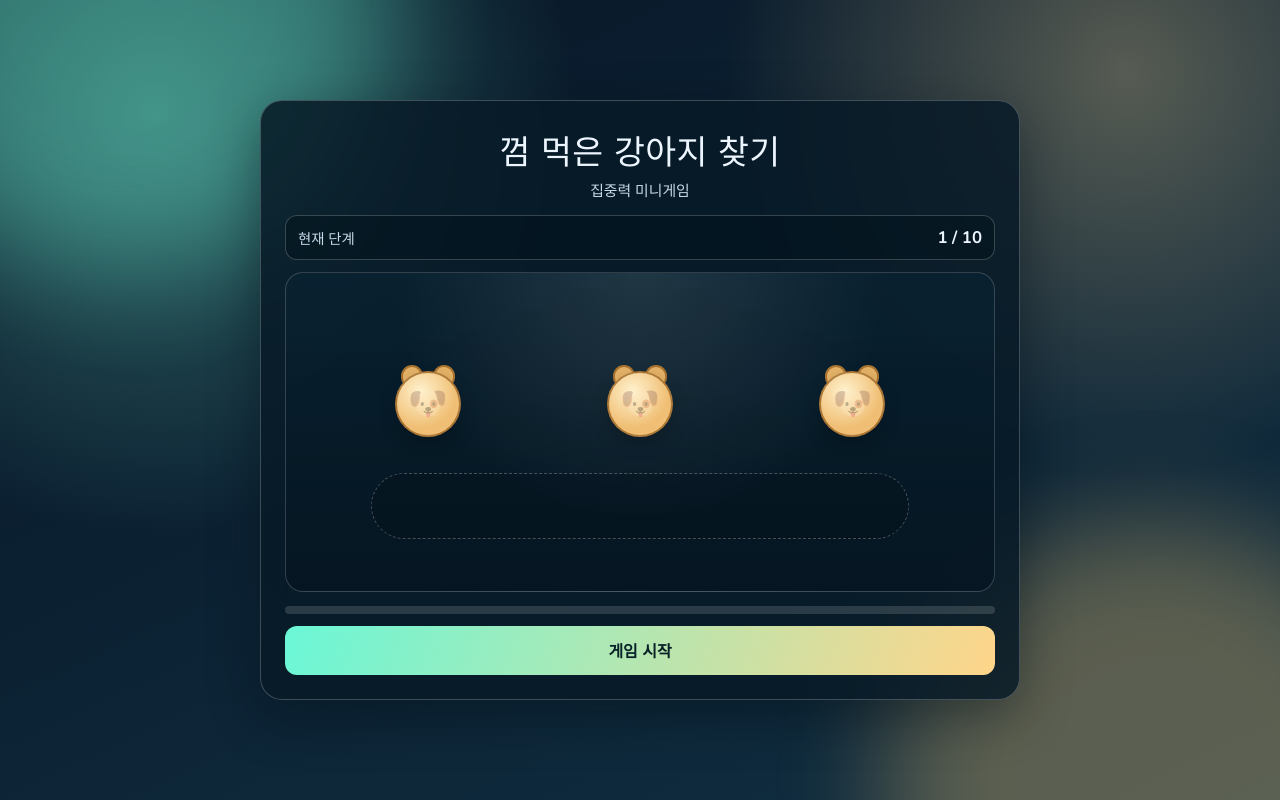
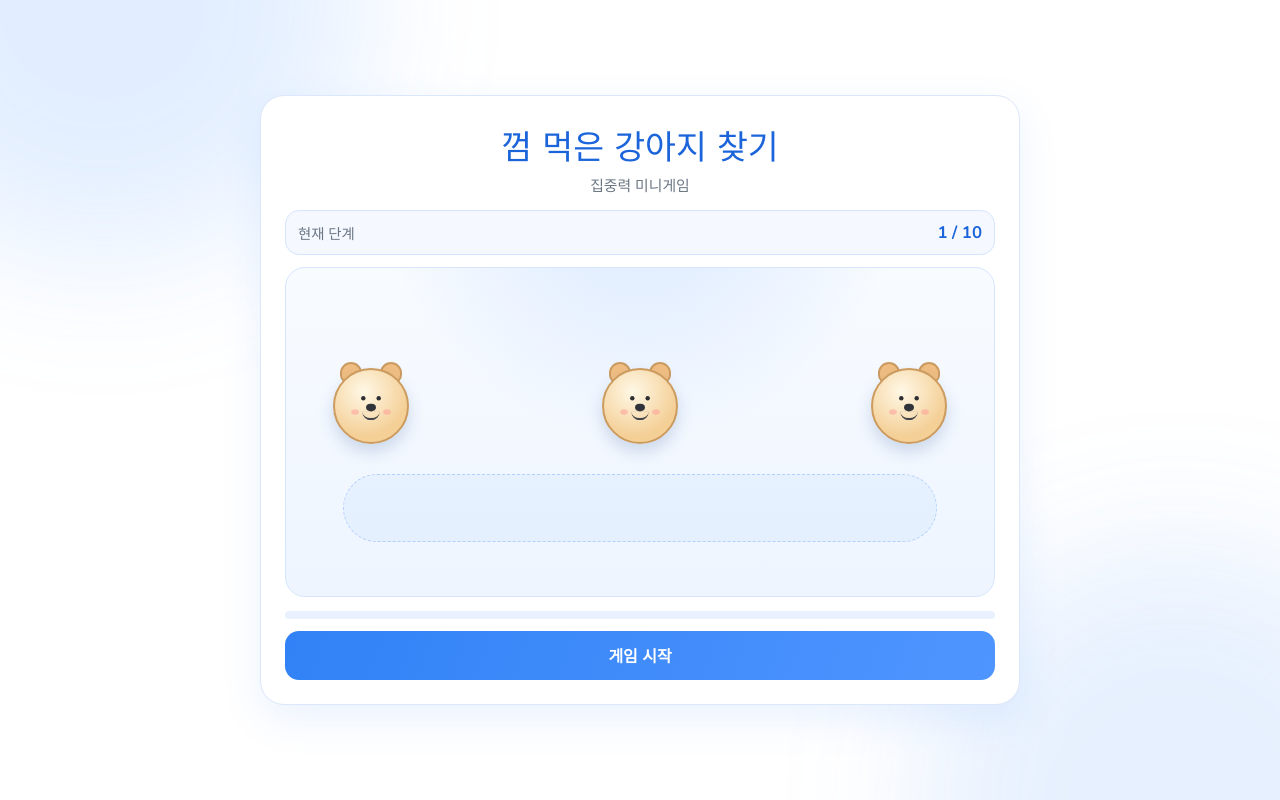
Before and after one commit to MichaelCho-haman/catching_puppy, a React (Vite) app: page / in a window 1280 px wide. Built offline with nearby package versions, Linux system fonts and the light colour scheme.

Commit message:
style: emphasize puppy face and switch to toss blue tone

```diff
--- a/src/App.css
+++ b/src/App.css
@@ -1,12 +1,12 @@
 :root {
-  --bg-a: #081626;
-  --bg-b: #102f42;
-  --neon-a: #7ef4d5;
-  --neon-b: #ffe09c;
-  --card: rgba(8, 26, 39, 0.86);
-  --card-border: rgba(255, 255, 255, 0.22);
-  --text-main: #edf6ff;
-  --text-sub: #c7d8e7;
+  --toss-blue-700: #1b64da;
+  --toss-blue-600: #3182f6;
+  --toss-blue-500: #4f95ff;
+  --toss-blue-100: #e8f3ff;
+  --toss-blue-50: #f5f9ff;
+  --line: #dbe7fb;
+  --text-main: #191f28;
+  --text-sub: #6b7684;
 }
 
 .app-shell {
@@ -15,10 +15,7 @@
   align-items: center;
   justify-content: center;
   padding: 12px;
-  background:
-    radial-gradient(circle at 12% 14%, rgba(126, 244, 213, 0.35), transparent 32%),
-    radial-gradient(circle at 88% 9%, rgba(255, 224, 156, 0.31), transparent 30%),
-    linear-gradient(155deg, var(--bg-a), var(--bg-b));
+  background: #ffffff;
   color: var(--text-main);
   position: relative;
   overflow: hidden;
@@ -26,38 +23,34 @@
 
 .aurora {
   position: absolute;
-  width: 42vmax;
-  height: 42vmax;
+  width: 40vmax;
+  height: 40vmax;
   border-radius: 50%;
-  filter: blur(56px);
-  opacity: 0.32;
+  filter: blur(72px);
   pointer-events: none;
-  animation: float 9s ease-in-out infinite;
 }
 
 .aurora-a {
-  background: #6af7d7;
+  background: rgba(79, 149, 255, 0.16);
   top: -20vmax;
   left: -12vmax;
 }
 
 .aurora-b {
-  background: #ffce77;
+  background: rgba(49, 130, 246, 0.12);
   bottom: -20vmax;
-  right: -11vmax;
-  animation-delay: -3s;
+  right: -12vmax;
 }
 
 .game-card {
-  width: min(480px, 100%);
-  backdrop-filter: blur(14px);
-  background: var(--card);
-  border: 1px solid var(--card-border);
-  border-radius: 22px;
+  width: min(500px, 100%);
+  background: #ffffff;
+  border: 1px solid var(--line);
+  border-radius: 24px;
   padding: 16px;
-  box-shadow: 0 16px 50px rgba(2, 12, 20, 0.4);
+  box-shadow: 0 14px 40px rgba(49, 130, 246, 0.1);
   position: relative;
-  z-index: 2;
+  z-index: 1;
 }
 
 .header {
@@ -66,8 +59,8 @@
 
 .header h1 {
   margin: 0;
-  font-size: clamp(1.45rem, 6vw, 2.1rem);
-  letter-spacing: 0.01em;
+  font-size: clamp(1.5rem, 6vw, 2.1rem);
+  color: var(--toss-blue-700);
 }
 
 .description {
@@ -78,10 +71,10 @@
 
 .stage-row {
   margin-top: 14px;
-  border: 1px solid rgba(255, 255, 255, 0.2);
-  border-radius: 12px;
+  border: 1px solid #d6e5ff;
+  border-radius: 14px;
   padding: 10px 12px;
-  background: rgba(2, 16, 26, 0.45);
+  background: var(--toss-blue-50);
   display: flex;
   align-items: center;
   justify-content: space-between;
@@ -94,34 +87,35 @@
 
 .stage-row strong {
   font-size: 1.05rem;
+  color: var(--toss-blue-700);
 }
 
 .board {
   margin-top: 12px;
   position: relative;
-  min-height: 300px;
-  border-radius: 18px;
-  border: 1px solid rgba(255, 255, 255, 0.18);
+  min-height: 304px;
+  border-radius: 20px;
+  border: 1px solid #d6e5ff;
   background:
-    radial-gradient(circle at 50% 0%, rgba(255, 255, 255, 0.1), transparent 52%),
-    linear-gradient(180deg, rgba(10, 35, 51, 0.7), rgba(5, 21, 33, 0.82));
+    radial-gradient(circle at 50% -30%, rgba(79, 149, 255, 0.2), transparent 48%),
+    linear-gradient(180deg, #f8fbff, #eef5ff);
   overflow: hidden;
 }
 
 .track {
   position: absolute;
-  left: 12%;
-  right: 12%;
-  top: 186px;
-  height: 62px;
+  left: 8%;
+  right: 8%;
+  top: 190px;
+  height: 64px;
   border-radius: 999px;
-  border: 1px dashed rgba(255, 255, 255, 0.26);
-  background: rgba(0, 0, 0, 0.12);
+  border: 1px dashed #b4cffb;
+  background: rgba(49, 130, 246, 0.05);
 }
 
 .dog-character {
   position: absolute;
-  top: 92px;
+  top: 88px;
   transform: translateX(-50%);
   border: none;
   background: transparent;
@@ -148,15 +142,15 @@
 }
 
 .puppy {
-  width: 58px;
-  height: 58px;
+  width: 62px;
+  height: 62px;
   border-radius: 50%;
-  background: radial-gradient(circle at 38% 30%, #fff2ce, #f0bf75 62%);
-  border: 2px solid rgba(146, 90, 26, 0.7);
+  background: radial-gradient(circle at 40% 30%, #fff8e6, #f4cf96 68%);
+  border: 2px solid #cc9b5f;
   display: grid;
   place-items: center;
   position: relative;
-  box-shadow: 0 8px 18px rgba(0, 0, 0, 0.2);
+  box-shadow: 0 8px 16px rgba(30, 73, 140, 0.18);
 }
 
 .puppy::before,
@@ -166,31 +160,98 @@
   top: -8px;
   width: 18px;
   height: 18px;
-  border-radius: 50% 50% 42% 42%;
-  background: #e4b267;
-  border: 2px solid rgba(146, 90, 26, 0.7);
+  border-radius: 55% 55% 45% 45%;
+  background: #f0be82;
+  border: 2px solid #cc9b5f;
   z-index: -1;
 }
 
 .puppy::before {
-  left: 4px;
+  left: 5px;
 }
 
 .puppy::after {
-  right: 4px;
+  right: 5px;
 }
 
-.puppy-emoji {
-  font-size: 1.8rem;
-  line-height: 1;
+.puppy-face {
+  width: 36px;
+  height: 30px;
+  position: relative;
+}
+
+.puppy-eyes {
+  position: absolute;
+  top: 6px;
+  left: 50%;
+  width: 22px;
+  height: 4px;
+  transform: translateX(-50%);
+}
+
+.puppy-eyes::before,
+.puppy-eyes::after {
+  content: '';
+  position: absolute;
+  width: 4px;
+  height: 4px;
+  border-radius: 50%;
+  background: #2e2f33;
+}
+
+.puppy-eyes::before {
+  left: 2px;
+}
+
+.puppy-eyes::after {
+  right: 2px;
+}
+
+.puppy-nose {
+  position: absolute;
+  left: 50%;
+  top: 13px;
+  width: 9px;
+  height: 7px;
+  transform: translateX(-50%);
+  border-radius: 50% 50% 55% 55%;
+  background: #30343a;
+}
+
+.puppy-mouth {
+  position: absolute;
+  left: 50%;
+  top: 20px;
+  width: 16px;
+  height: 8px;
+  transform: translateX(-50%);
+  border-bottom: 2px solid #43474d;
+  border-radius: 0 0 10px 10px;
+}
+
+.puppy-blush {
+  position: absolute;
+  top: 18px;
+  width: 7px;
+  height: 5px;
+  border-radius: 50%;
+  background: rgba(255, 144, 144, 0.45);
+}
+
+.puppy-blush.left {
+  left: 0;
+}
+
+.puppy-blush.right {
+  right: 0;
 }
 
 .dog-character.picked .puppy {
-  box-shadow: 0 0 0 3px rgba(250, 157, 61, 0.35), 0 8px 18px rgba(0, 0, 0, 0.2);
+  box-shadow: 0 0 0 3px rgba(255, 176, 86, 0.45), 0 8px 16px rgba(30, 73, 140, 0.18);
 }
 
 .dog-character.target .puppy {
-  box-shadow: 0 0 0 3px rgba(18, 194, 142, 0.35), 0 8px 18px rgba(0, 0, 0, 0.2);
+  box-shadow: 0 0 0 3px rgba(49, 130, 246, 0.45), 0 8px 16px rgba(30, 73, 140, 0.2);
 }
 
 .target-badge {
@@ -198,8 +259,8 @@
   padding: 2px 8px;
   border-radius: 999px;
   font-size: 0.72rem;
-  color: #fff;
-  background: linear-gradient(90deg, #03a472, #19ca93);
+  color: #ffffff;
+  background: linear-gradient(90deg, var(--toss-blue-600), var(--toss-blue-500));
 }
 
 .bone {
@@ -218,13 +279,13 @@
   height: 8px;
   border-radius: 999px;
   overflow: hidden;
-  background: rgba(255, 255, 255, 0.14);
+  background: #e9f1ff;
 }
 
 .progress-bar {
   height: 100%;
   border-radius: inherit;
-  background: linear-gradient(90deg, var(--neon-a), var(--neon-b));
+  background: linear-gradient(90deg, var(--toss-blue-600), var(--toss-blue-500));
   transition: width 0.04s linear;
 }
 
@@ -236,11 +297,11 @@
 }
 
 .result-text.success {
-  color: #79f2cb;
+  color: var(--toss-blue-700);
 }
 
 .result-text.fail {
-  color: #ff9b9b;
+  color: #d14343;
 }
 
 .controls {
@@ -250,19 +311,19 @@
 .action-btn {
   width: 100%;
   border: none;
-  border-radius: 12px;
+  border-radius: 14px;
   padding: 12px 14px;
   font-size: 1rem;
   font-weight: 700;
-  color: #082127;
-  background: linear-gradient(110deg, #6af7d7, #ffd58a);
+  color: #ffffff;
+  background: linear-gradient(110deg, var(--toss-blue-600), var(--toss-blue-500));
   cursor: pointer;
   transition: transform 0.18s ease, filter 0.18s ease;
 }
 
 .action-btn:hover:enabled {
   transform: translateY(-2px);
-  filter: brightness(1.06);
+  filter: brightness(1.03);
 }
 
 .action-btn:disabled {
@@ -287,16 +348,6 @@
   }
 }
 
-@keyframes float {
-  0%,
-  100% {
-    transform: translate3d(0, 0, 0);
-  }
-  50% {
-    transform: translate3d(12px, -10px, 0);
-  }
-}
-
 @media (min-width: 768px) {
   .game-card {
     width: min(760px, 100%);
@@ -304,24 +355,24 @@
   }
 
   .board {
-    min-height: 320px;
+    min-height: 330px;
   }
 
   .track {
-    top: 200px;
-    height: 66px;
+    top: 206px;
+    height: 68px;
   }
 
   .dog-character {
-    top: 98px;
+    top: 100px;
   }
 
   .puppy {
-    width: 66px;
-    height: 66px;
+    width: 76px;
+    height: 76px;
   }
 
-  .puppy-emoji {
-    font-size: 2rem;
+  .puppy-face {
+    transform: scale(1.1);
   }
 }
--- a/src/App.jsx
+++ b/src/App.jsx
@@ -10,8 +10,8 @@ function getDogCount(stage) {
 function getSlotPositions(count) {
   if (count <= 1) return [50]
 
-  const start = 20
-  const end = 80
+  const start = 12
+  const end = 88
   const gap = (end - start) / (count - 1)
 
   return Array.from({ length: count }, (_, idx) => Number((start + gap * idx).toFixed(2)))
@@ -262,7 +262,13 @@ function App() {
                 aria-label={`${dog.id}번 강아지 선택`}
               >
                 <span className="puppy">
-                  <span className="puppy-emoji">🐶</span>
+                  <span className="puppy-face">
+                    <span className="puppy-eyes" />
+                    <span className="puppy-nose" />
+                    <span className="puppy-mouth" />
+                    <span className="puppy-blush left" />
+                    <span className="puppy-blush right" />
+                  </span>
                 </span>
                 {showTargetBadge && <span className="target-badge">껌 먹음</span>}
               </button>
```
